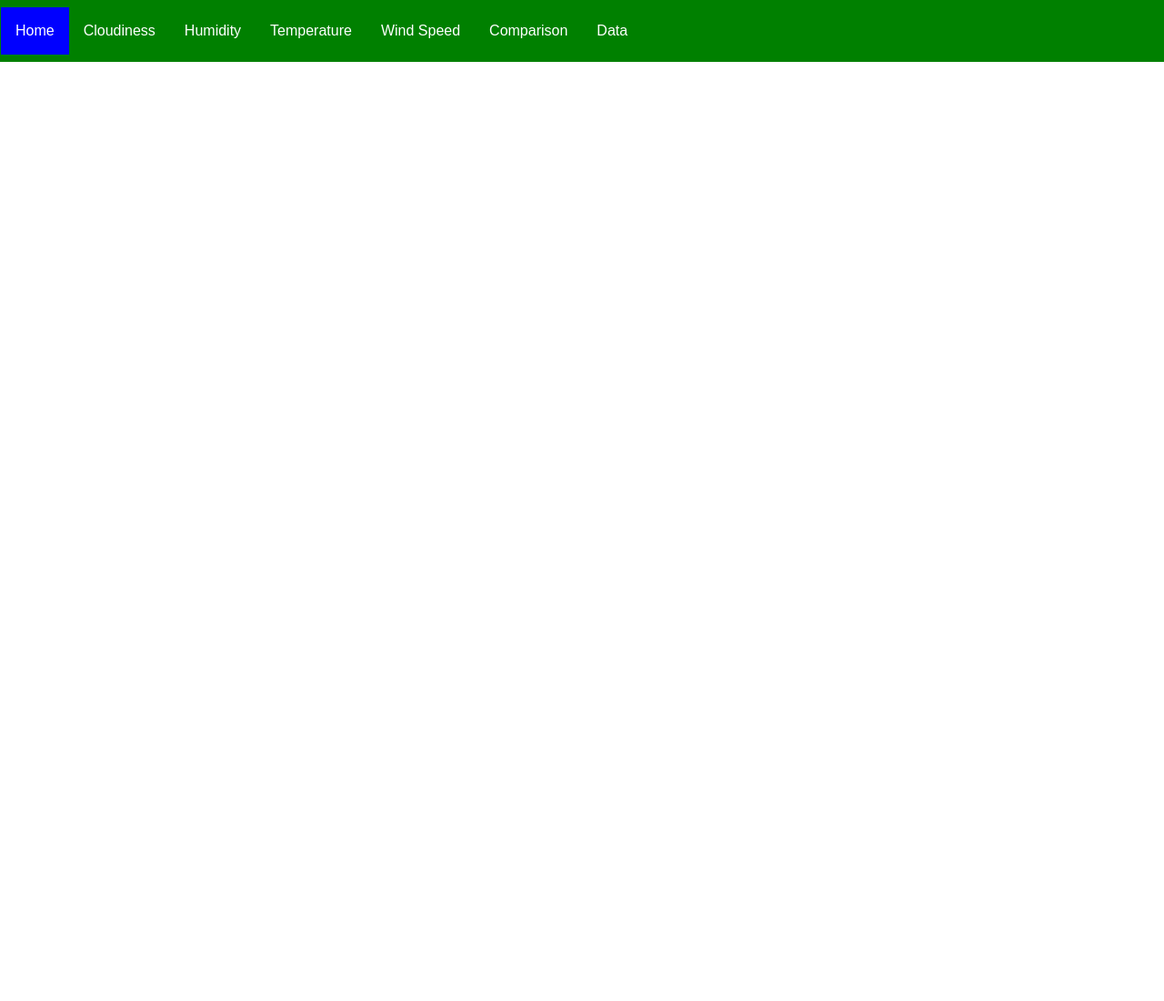
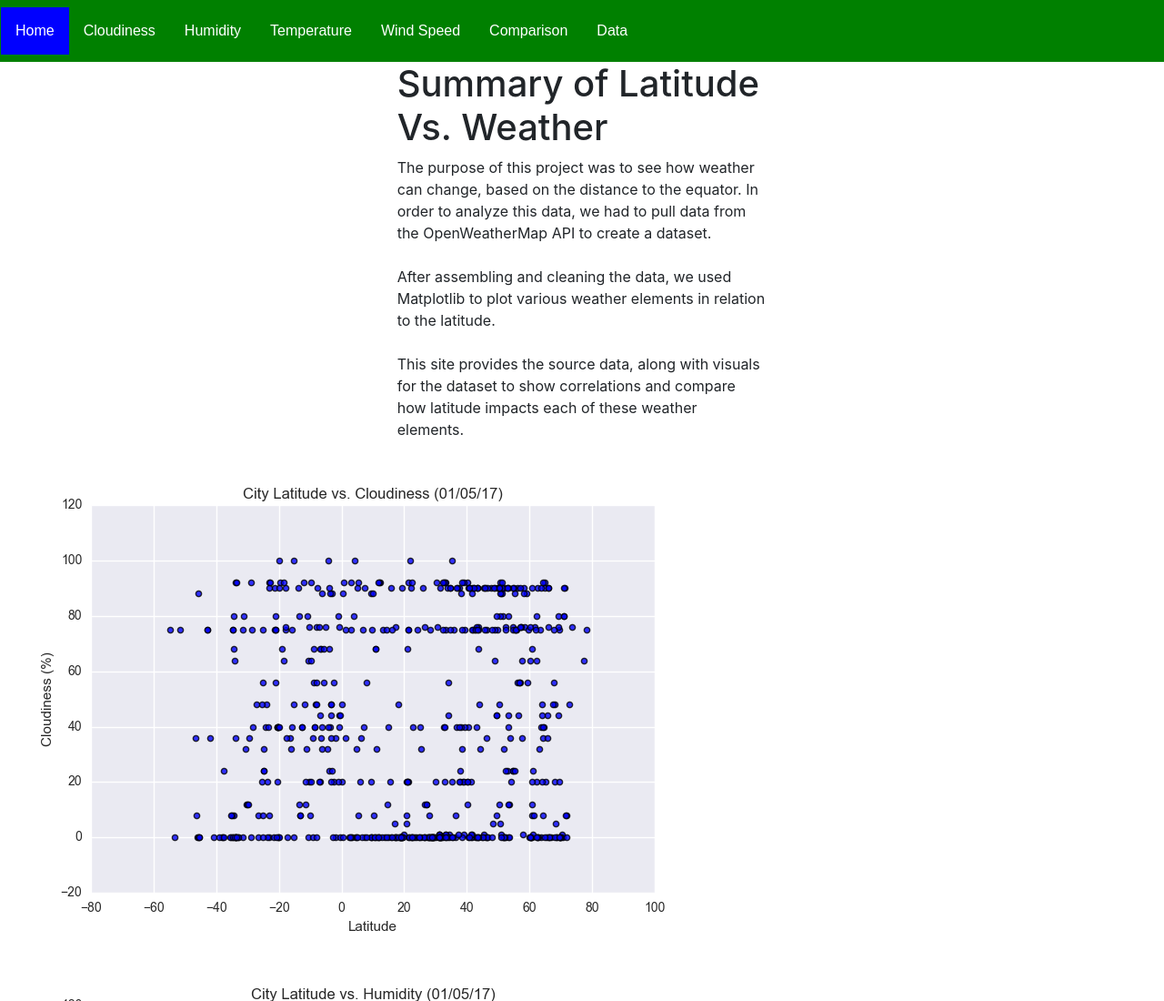
Before and after one commit to RyanAdamGonzalez1996/Web_Design_Challenge, a plain HTML site: page index.html in a window 1280 px wide. Shown: the top 1100 px of the page at 91% size. Before the commit the page ends 800 px from the top, so only its background shows below. Drawn offline with nearby package versions, Linux system fonts and the light colour scheme.

Commit message:
Completed the functionality of 'index.html' will go back and style it after all of the htmls are working.

```diff
--- a/index.html
+++ b/index.html
@@ -35,7 +35,36 @@
   </div>
 
   <!--Project Explanation-->
+  <div class = "project_mission">
+    <div class = "row justify-content-center">
+      <div class = "col-4">
+        <h1 class = "home_title">Summary of Latitude Vs. Weather</h1>
+        <p>The purpose of this project was to see how weather can change, based on the distance to the equator.
+          In order to analyze this data, we had to pull data from the OpenWeatherMap API to create a dataset.
+        </br>
+        </br>
+          After assembling and cleaning the data, we used Matplotlib to plot various weather elements in relation to
+          the latitude.
+        </br>
+        </br>
+          This site provides the source data, along with visuals for the dataset to show correlations and compare how latitude
+          impacts each of these weather elements.
+        </p>
+      </div>
+    </div>
+  </div>
 
+  <!--Images with links-->
+  <div class = "images">
+    <div class = "row">
+      <div class = "col-8">
+        <a href = "cloudiness.html"><img src = "WebVisualization/Assets/images/Fig3.png"></a>
+        <a href = "humidity.html"><img src = "WebVisualization/Assets/images/Fig2.png"></a>
+        <a href = "temperature.html"><img src = "WebVisualization/Assets/images/Fig1.png"></a>
+        <a href = "wind_speed.html"><img src = "WebVisualization/Assets/images/Fig4.png"></a>
+      </div>
+    </div>
+  </div>
 
   <!-- Javascript -->
   <script src="https://code.jquery.com/jquery-3.5.1.slim.min.js"
```
